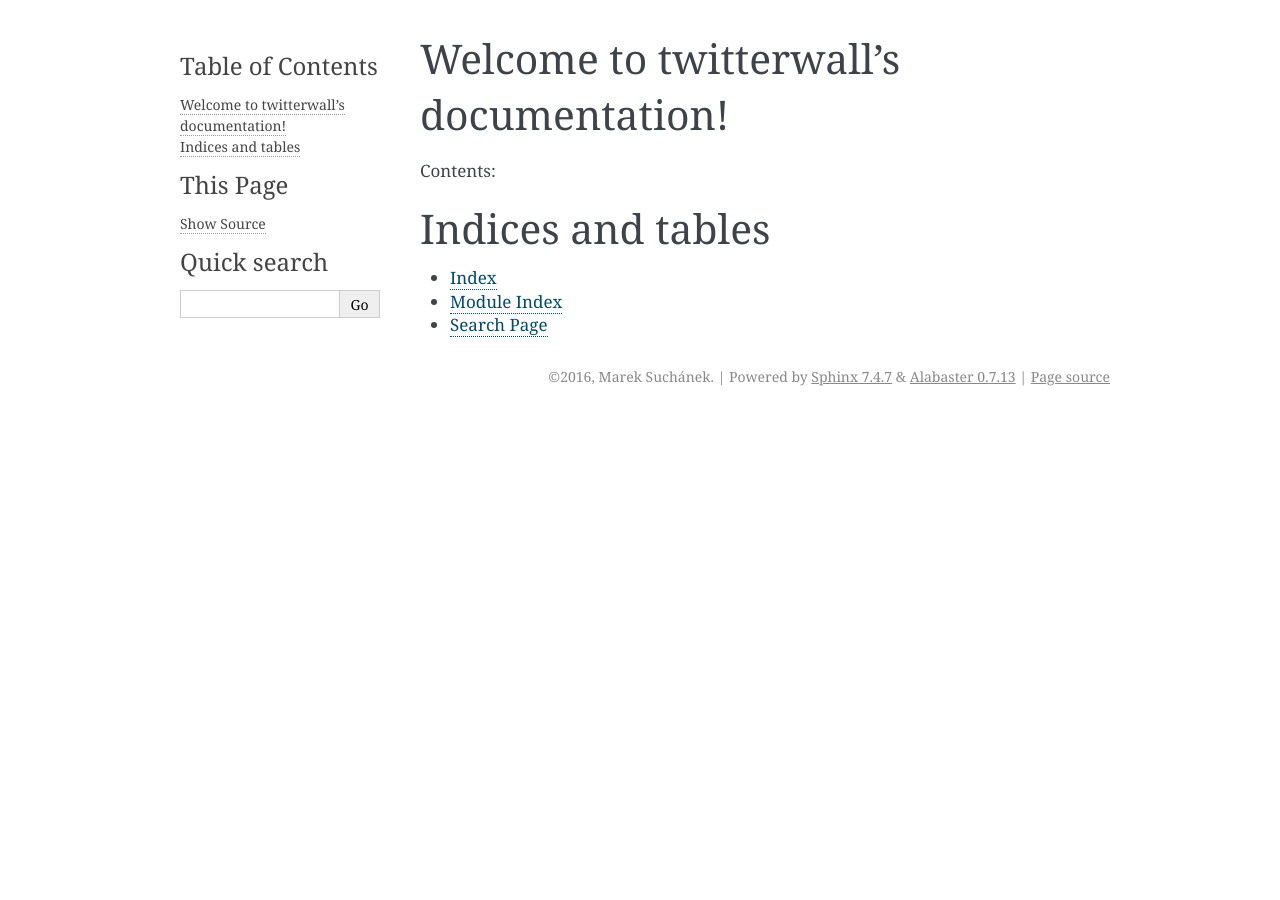
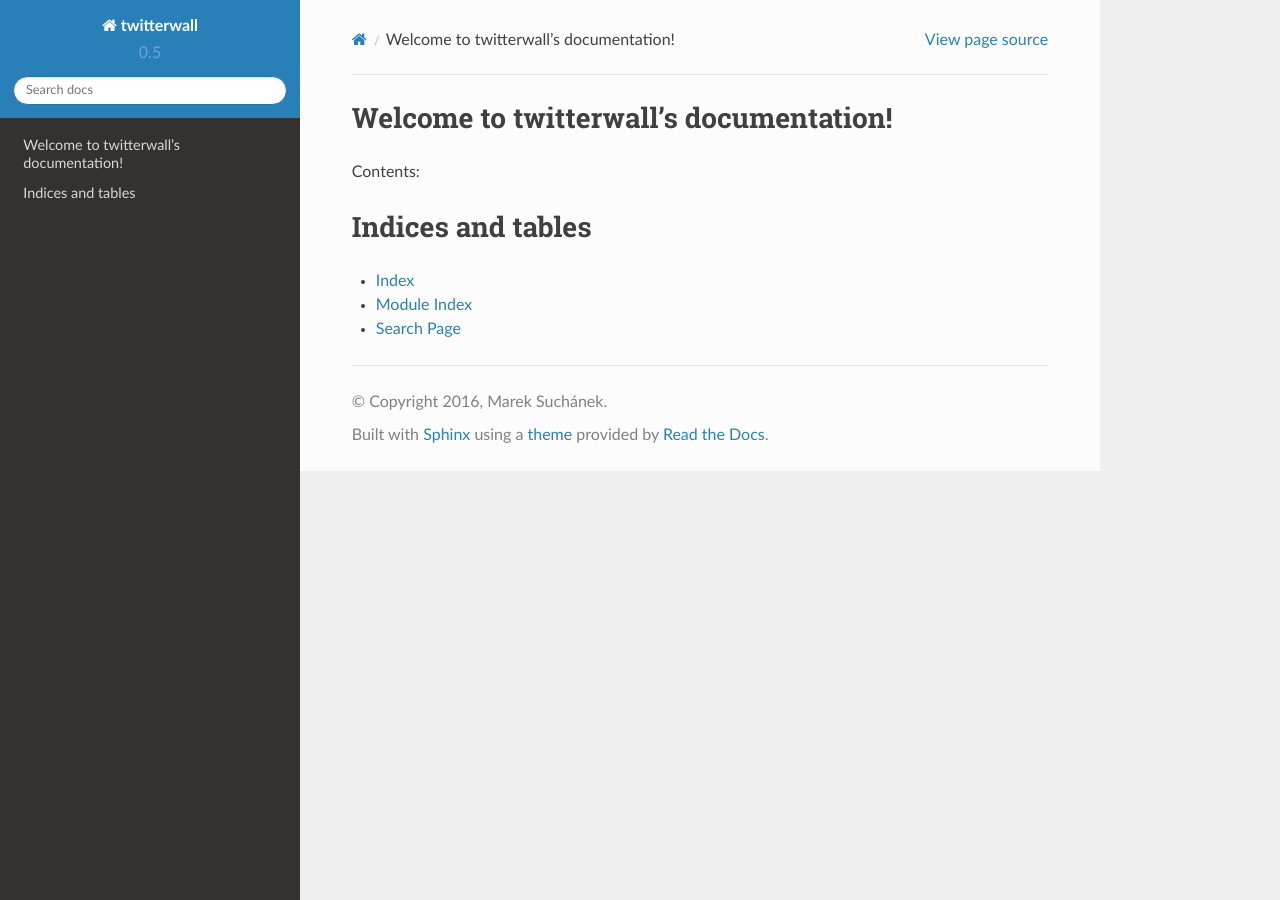
Before and after one commit to MarekSuchanek/PYT-TwitterWall, a Sphinx documentation site: the page built from docs/index.rst, in a window 1280 px wide. Built offline with Sphinx 7.4.7 and the Read the Docs theme 2.0.0, drawn with Linux system fonts in a browser that asks for light colours.

Commit message:
Switching to Sphinx theme (used on readthedocs.org)

```diff
--- a/docs/conf.py
+++ b/docs/conf.py
@@ -124,7 +124,10 @@ todo_include_todos = False
 # The theme to use for HTML and HTML Help pages.  See the documentation for
 # a list of builtin themes.
 #
-html_theme = 'alabaster'
+# html_theme = 'alabaster'
+import sphinx_rtd_theme
+html_theme = "sphinx_rtd_theme"
+html_theme_path = [sphinx_rtd_theme.get_html_theme_path()]
 
 # Theme options are theme-specific and customize the look and feel of a theme
 # further.  For a list of options available for each theme, see the
--- /dev/null
+++ b/docs/requirements.txt
@@ -0,0 +1 @@
+sphinx_rtd_theme
```
